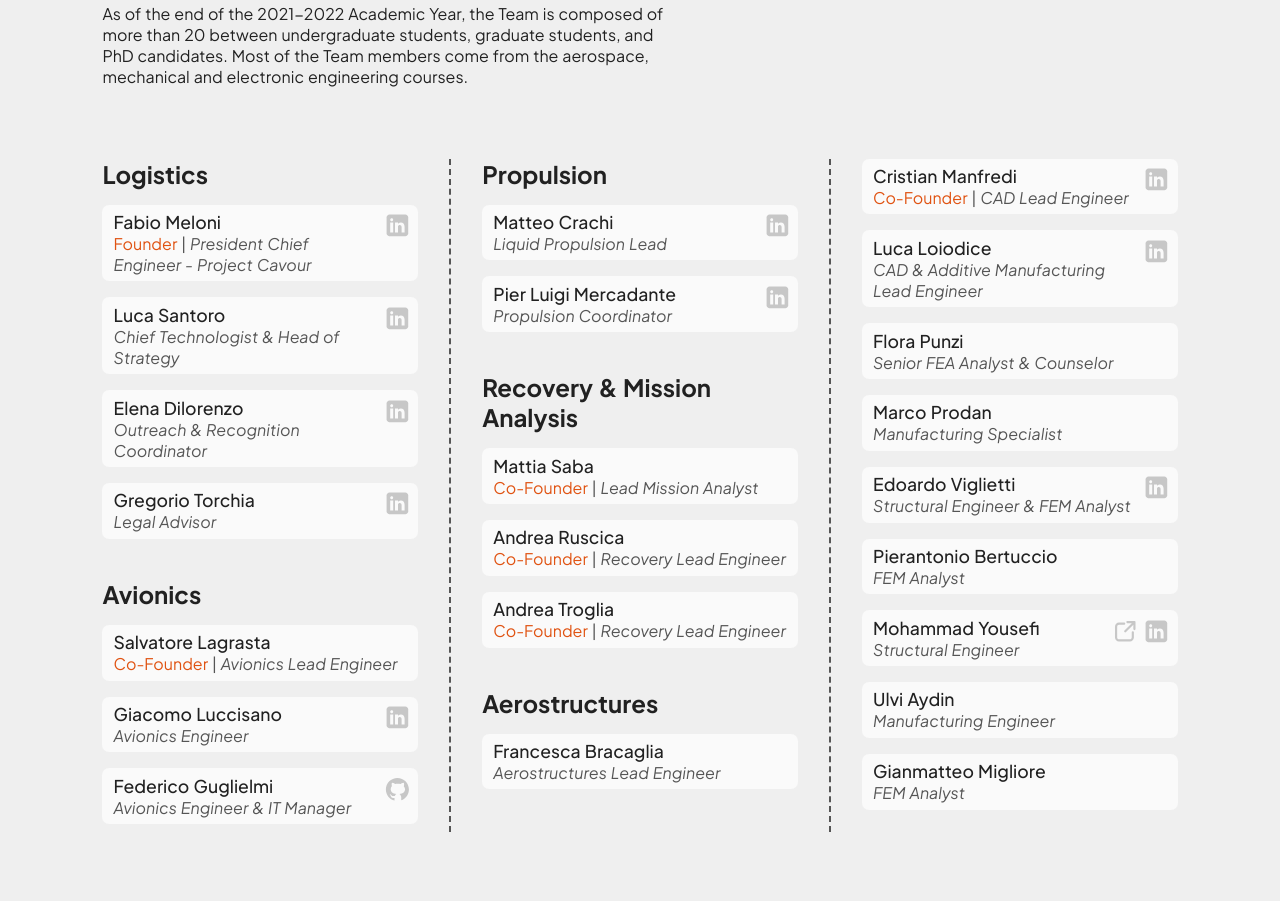
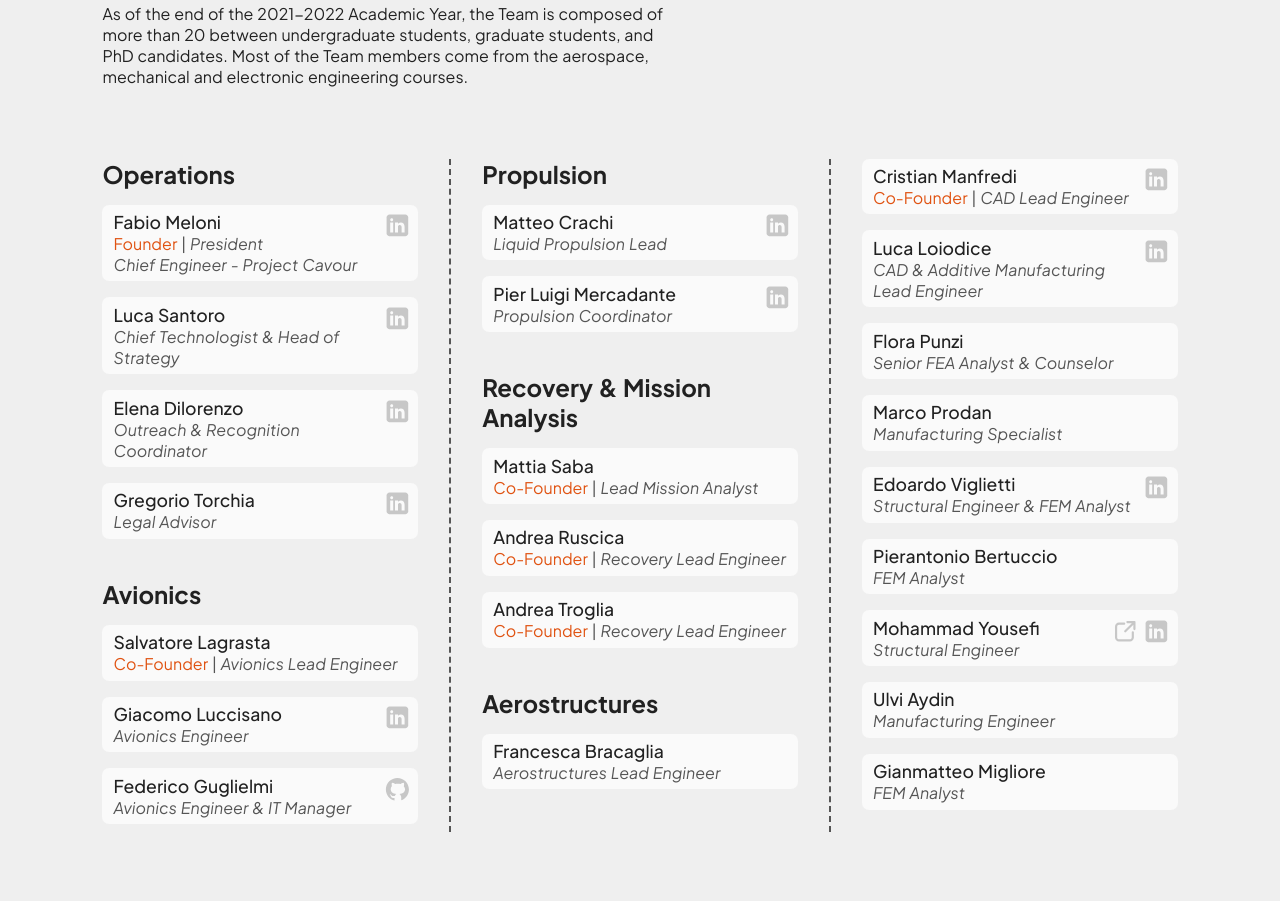
Before and after one commit to PoliTo-Rocket-Team/website-old, a website: page public/about.html in a window 1280 px wide. Shown: the part 1068-1969 px from the top of the page. Drawn offline with Linux system fonts and the light colour scheme.

Commit message:
[text] meloni <br>

```diff
--- a/public/about.html
+++ b/public/about.html
@@ -112,7 +112,7 @@
                 <h2 class="section-title" id="team">The Team</h2>
                 <p class="stop-growth mb">As of the end of the 2021-2022 Academic Year, the Team is composed of more than 20 between undergraduate students, graduate students, and PhD candidates. Most of the Team members come from the aerospace, mechanical and electronic engineering courses.</p>
                 <div class="cols mb">
-                    <h3 class="division-name">Logistics</h3>
+                    <h3 class="division-name">Operations</h3>
                     <ul class="division-members">
                         <li class="member">
                             <div class="socials">
@@ -124,8 +124,7 @@
                             </div>
                             <span class="name">Fabio Meloni</span>
                             <span class="title">Founder</span>
-                            <span class="desc">President</span>
-                            <span class="desc">Chief Engineer - Project Cavour</span>
+                            <span class="desc">President<br>Chief Engineer - Project Cavour</span>
                         </li>
                         <li class="member">
                             <div class="socials">
```
